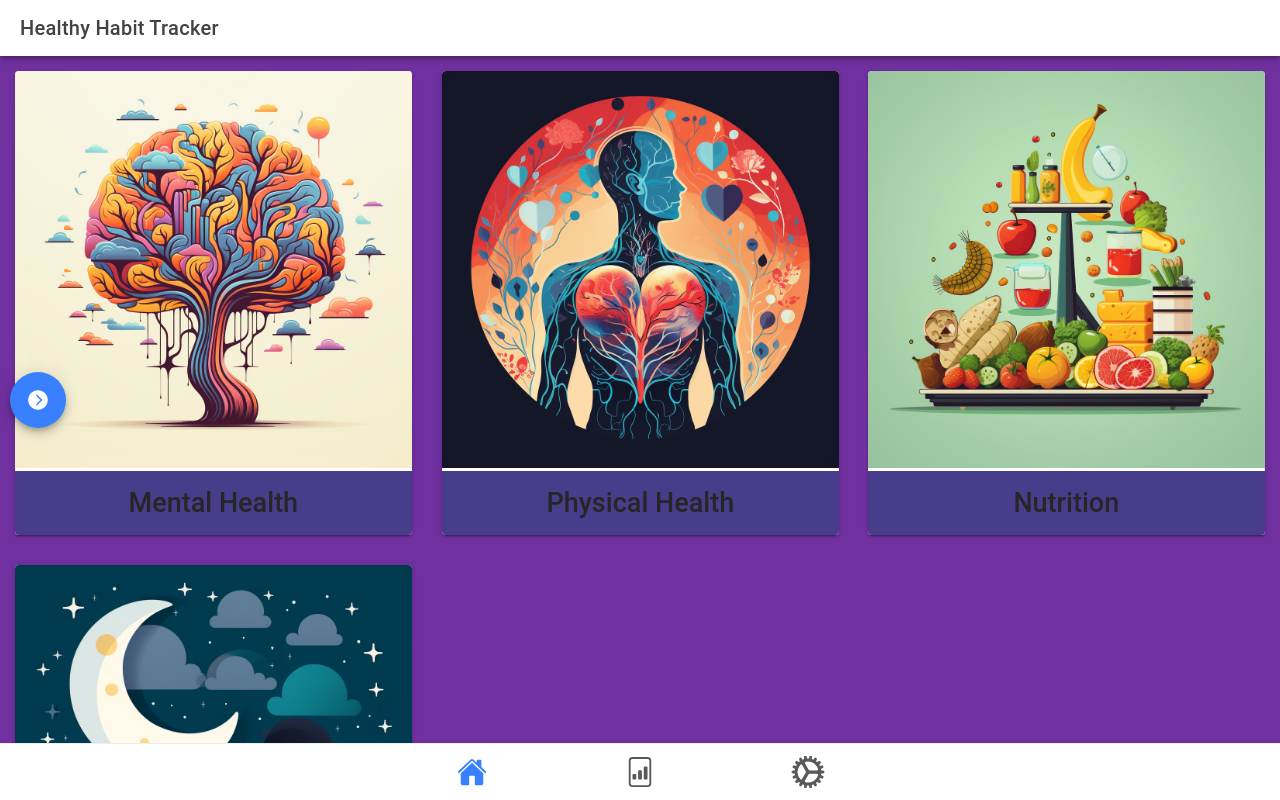
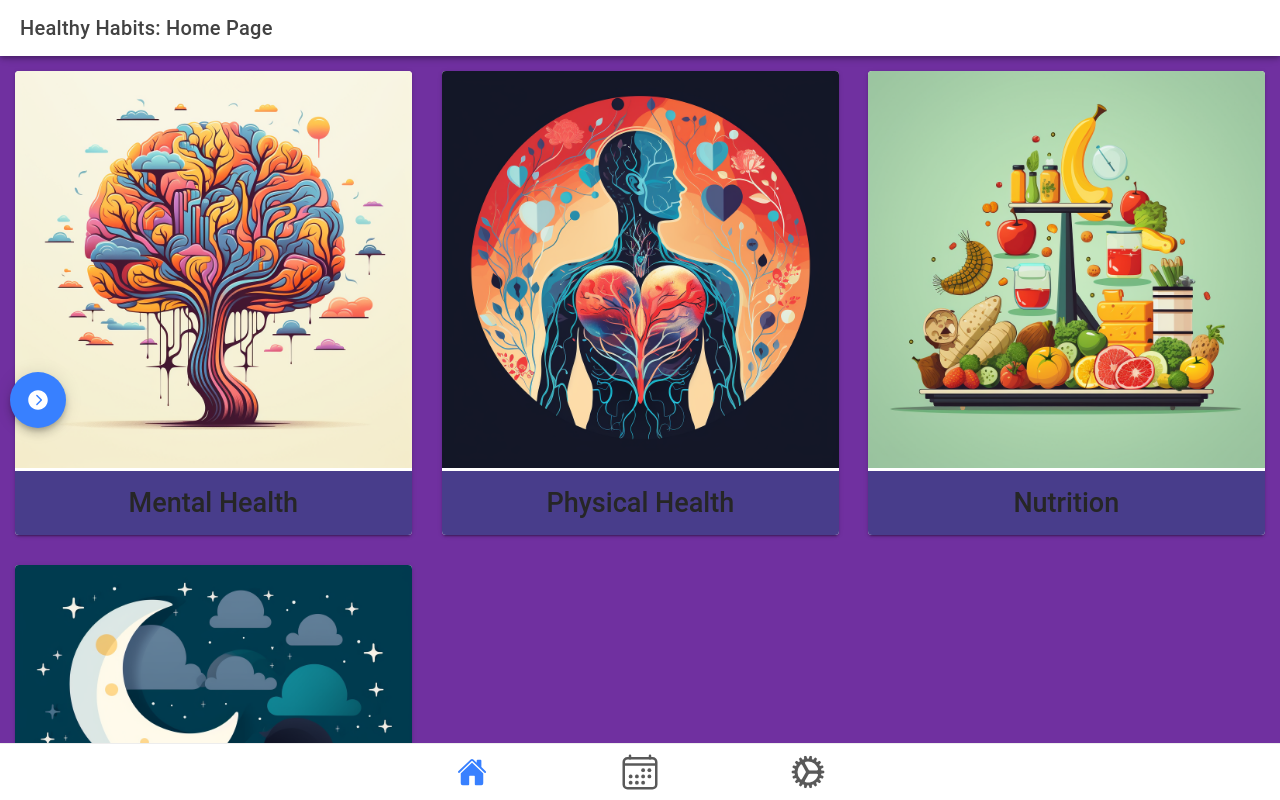
Before and after one commit to Healthy-Habits-project/healthyWatch, a React (Vite) app: page /tab1 in a window 1280 px wide. Built offline with nearby package versions, Linux system fonts and the light colour scheme.

Commit message:
Icon update

```diff
--- a/src/App.tsx
+++ b/src/App.tsx
@@ -11,7 +11,7 @@ import {
 } from '@ionic/react';
 
 import { IonReactRouter } from '@ionic/react-router';
-import { ellipse, square, triangle, cog } from 'ionicons/icons';
+import { ellipse, square, triangle, cog, calendarOutline } from 'ionicons/icons';
 import Tab1 from './pages/Tab1';
 import Tab2 from './pages/Tab2';
 import Tab3 from './pages/Tab3';
@@ -67,10 +67,10 @@ const App: React.FC = () => (
         </IonRouterOutlet>
         <IonTabBar slot="bottom">
           <IonTabButton tab="tab1" href="/tab1">
-          <IoHome size={30} />
+            <IoHome size={30} />
           </IonTabButton>
           <IonTabButton tab="tab2" href="/tab2">
-            <BsFileBarGraph size={30} />
+            <IonIcon aria-hidden="true" icon={calendarOutline} style={{fontSize:'2.5rem'}}/>
           </IonTabButton>
           <IonTabButton tab="tab3" href="/tab3">
             <IonIcon aria-hidden="true" icon={cog} style={{fontSize:'2.5rem'}}/>
--- a/src/pages/Tab1.tsx
+++ b/src/pages/Tab1.tsx
@@ -46,7 +46,7 @@ const Tab1: React.FC = () => {
     <IonPage>
       <IonHeader>
         <IonToolbar>
-          <IonTitle>Healthy Habit Tracker</IonTitle>
+          <IonTitle>Healthy Habits: Home Page</IonTitle>
         </IonToolbar>
       </IonHeader>
       <IonContent fullscreen>
```
